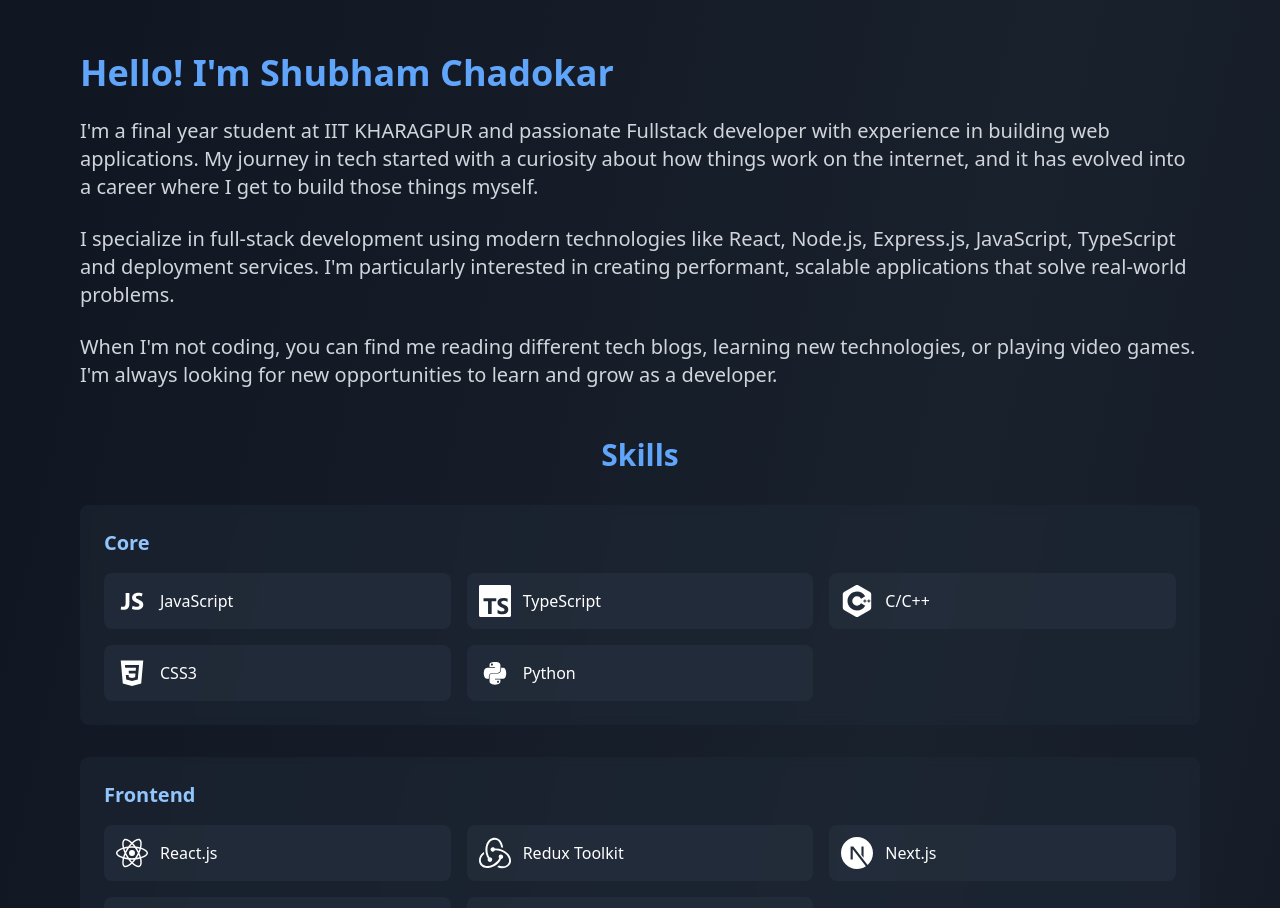
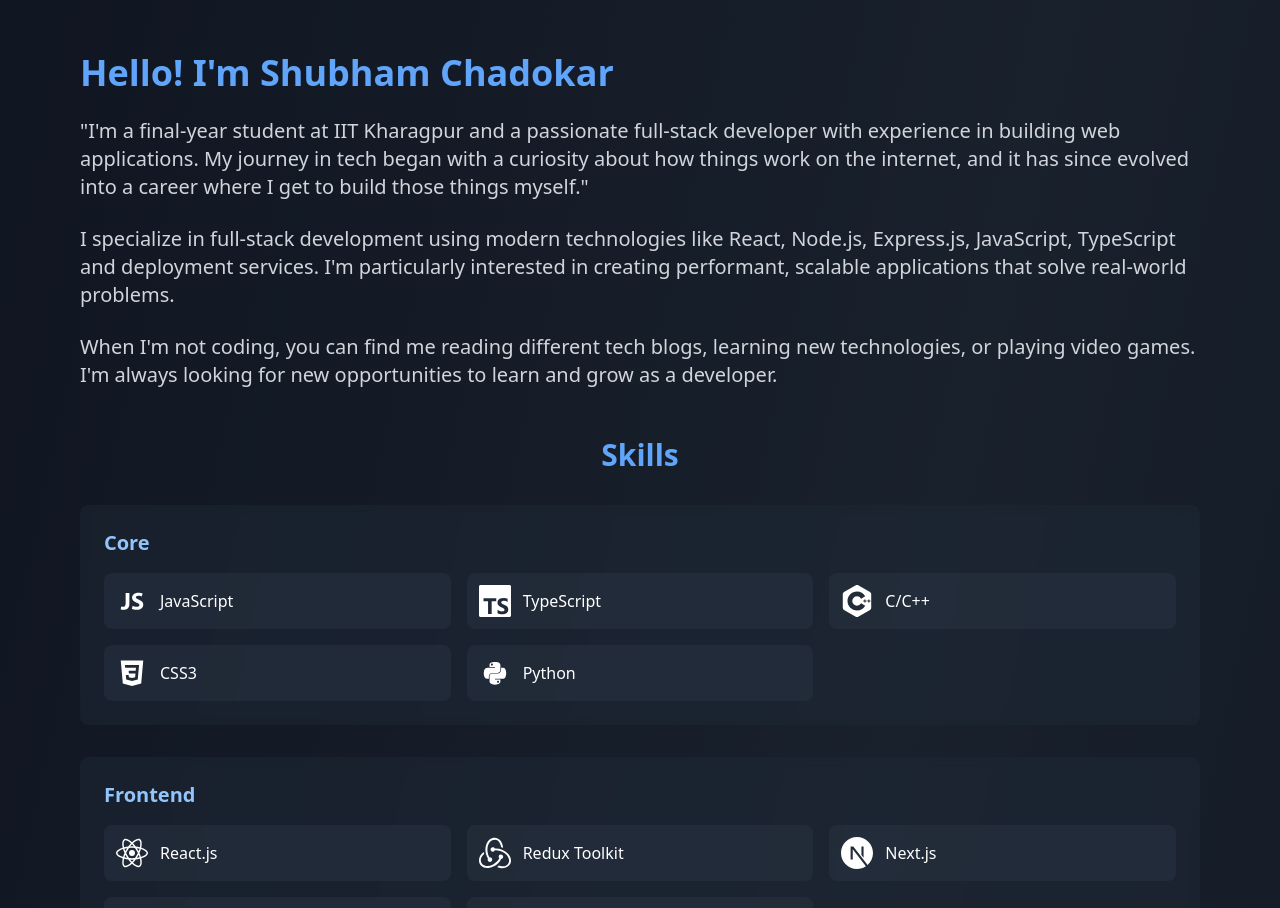
Before and after one commit to Chadokar/portfolio, a React (Vite) app: page / in a window 1280 px wide. Shown: the part 995-1903 px from the top of the page. Built offline with nearby package versions, Linux system fonts and the light colour scheme.

Commit message:
grammer correction

```diff
--- a/src/components/About.tsx
+++ b/src/components/About.tsx
@@ -49,11 +49,11 @@
               Hello! I'm Shubham Chadokar
             </h2>
             <p className="text-xl text-gray-300">
-              I'm a final year student at IIT KHARAGPUR and passionate Fullstack
-              developer with experience in building web applications. My journey
-              in tech started with a curiosity about how things work on the
-              internet, and it has evolved into a career where I get to build
-              those things myself.
+              "I'm a final-year student at IIT Kharagpur and a passionate
+              full-stack developer with experience in building web applications.
+              My journey in tech began with a curiosity about how things work on
+              the internet, and it has since evolved into a career where I get
+              to build those things myself."
             </p>
             <p className="text-xl text-gray-300">
               I specialize in full-stack development using modern technologies
```
